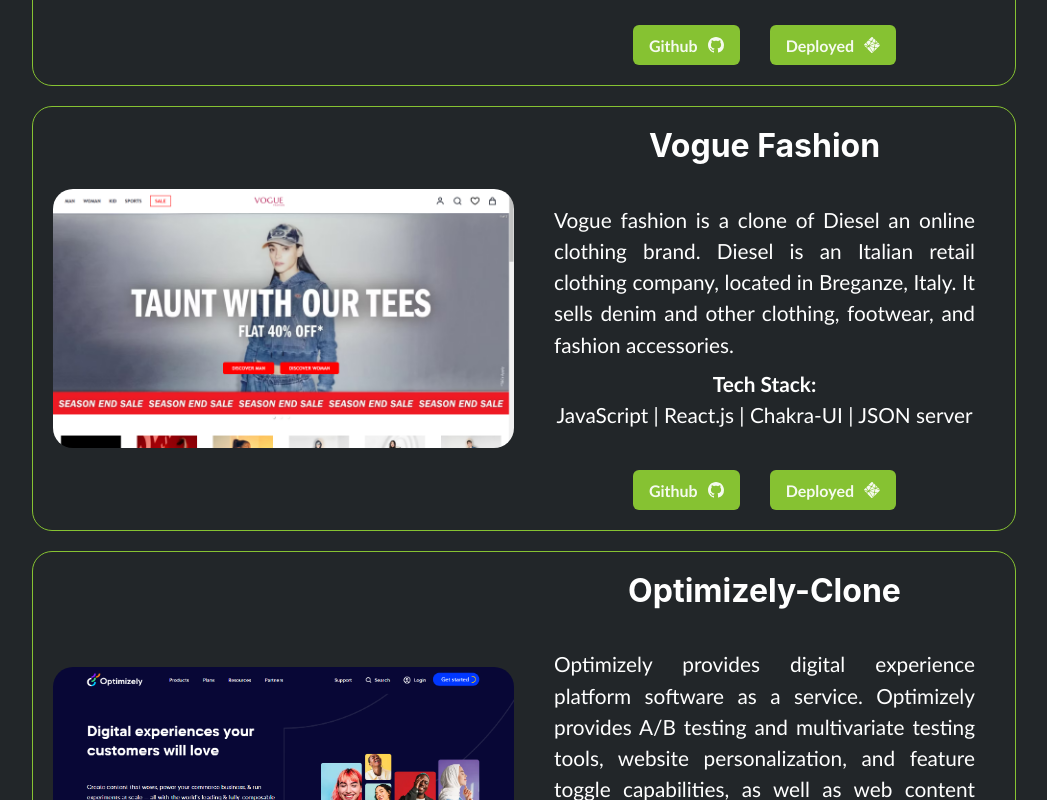
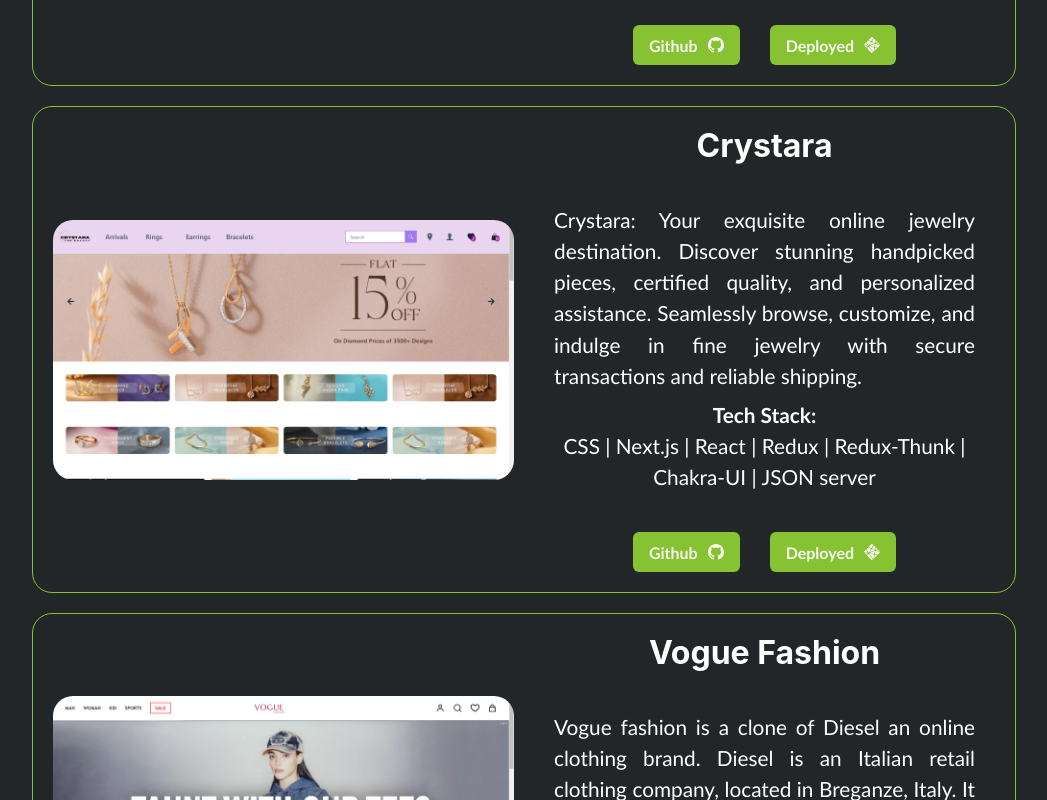
Before and after one commit to Neerav-Khatri/Neerav-Khatri.github.io, a React (Create React App) app in the folder my-portfolio/: page / in a window 1280 px wide. Shown: the part 3100-3900 px from the top of the page, without its empty margins (116-1163 px from the left). Built offline with nearby package versions, Linux system fonts and the light colour scheme.

Commit message:
New project added

```diff
--- a/my-portfolio/src/Component/Projects.jsx
+++ b/my-portfolio/src/Component/Projects.jsx
@@ -4,6 +4,7 @@
 import diesel from "../docs/Diesel.png";
 import modesens from "../docs/Modesens.png";
 import healthyWay from "../docs/HealthyWay.png";
+import crystara from "../docs/Crystara.png";
 
 export default function Project() {
     const Project = [
@@ -18,6 +19,15 @@
         },
         {
             id: 2,
+            src: crystara,
+            name: "Crystara",
+            desc: "Crystara: Your exquisite online jewelry destination. Discover stunning handpicked pieces, certified quality, and personalized assistance. Seamlessly browse, customize, and indulge in fine jewelry with secure transactions and reliable shipping.",
+            stack: "CSS | Next.js | React | Redux | Redux-Thunk | Chakra-UI | JSON server",
+            github: "https://github.com/Neerav-Khatri/Crystara",
+            deploy: "https://crystara-swart.vercel.app/",
+        },
+        {
+            id: 3,
             src: diesel,
             name: "Vogue Fashion",
             desc: "Vogue fashion is a clone of Diesel an online clothing brand. Diesel is an Italian retail clothing company, located in Breganze, Italy. It sells denim and other clothing, footwear, and fashion accessories.",
@@ -26,7 +36,7 @@
             deploy: "https://vogue-fashion.netlify.app/",
         },
         {
-            id: 3,
+            id: 4,
             src: optimizely,
             name: "Optimizely-Clone",
             desc: "Optimizely provides digital experience platform software as a service. Optimizely provides A/B testing and multivariate testing tools, website personalization, and feature toggle capabilities, as well as web content management and digital commerce.",
@@ -35,7 +45,7 @@
             deploy: "https://optimizely-com-clone-eight.vercel.app/"
         },
         {
-            id: 4,
+            id: 5,
             src: modesens,
             name: "Modesens-Clone",
             desc: "Modesens is a fashion technology company which provides shopping assistance by comparing products through various retail dealears.",
@@ -44,7 +54,7 @@
             deploy: "https://shop-modesens.netlify.app/",
         }
         // {
-        //     id: 4,
+        //     id: 6,
         //     src: freshly,
         //     name: "Hunger Saviour",
         //     desc: "Hunger Saviour is a clone of Freshly.com an online meal delivery website. Freshly was a company that provides meal services on daily, weekly and monthly basis.",
```
Also changed, not shown: my-portfolio/src/docs/Crystara.png (added).
